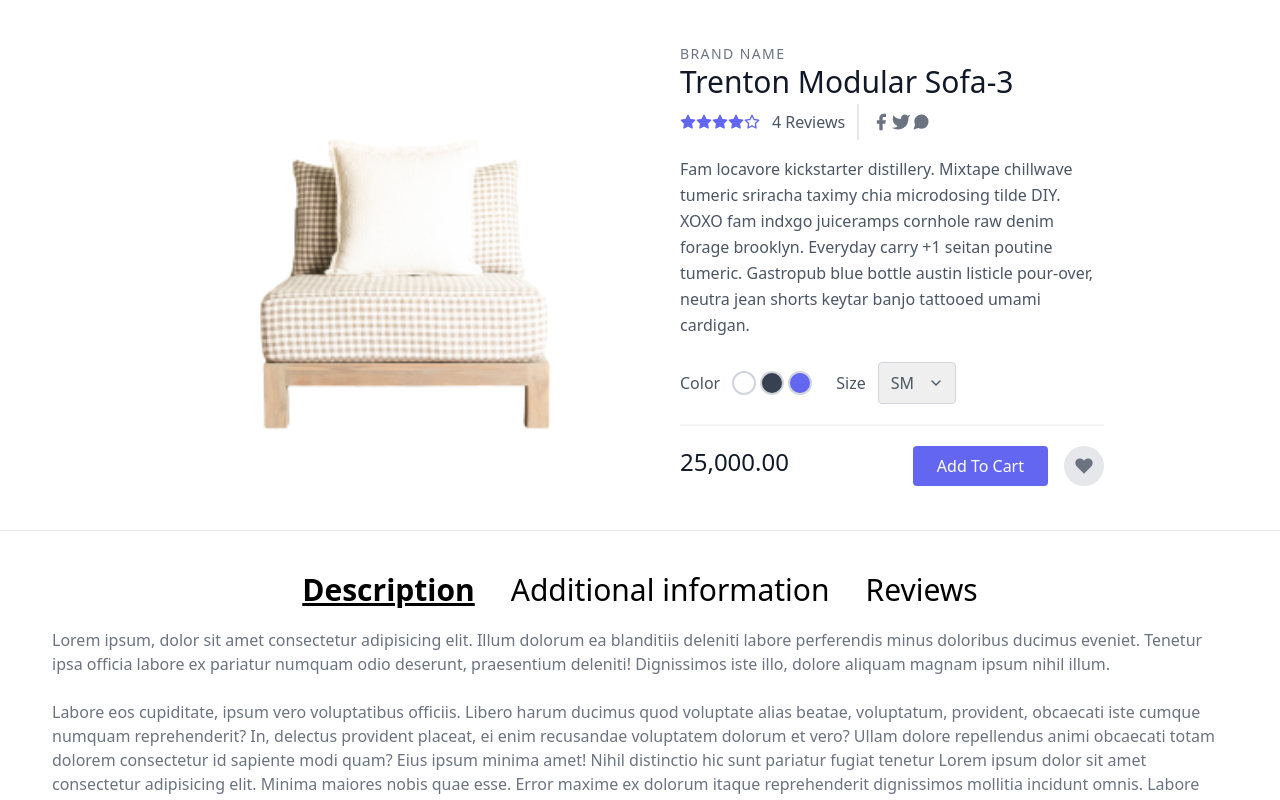
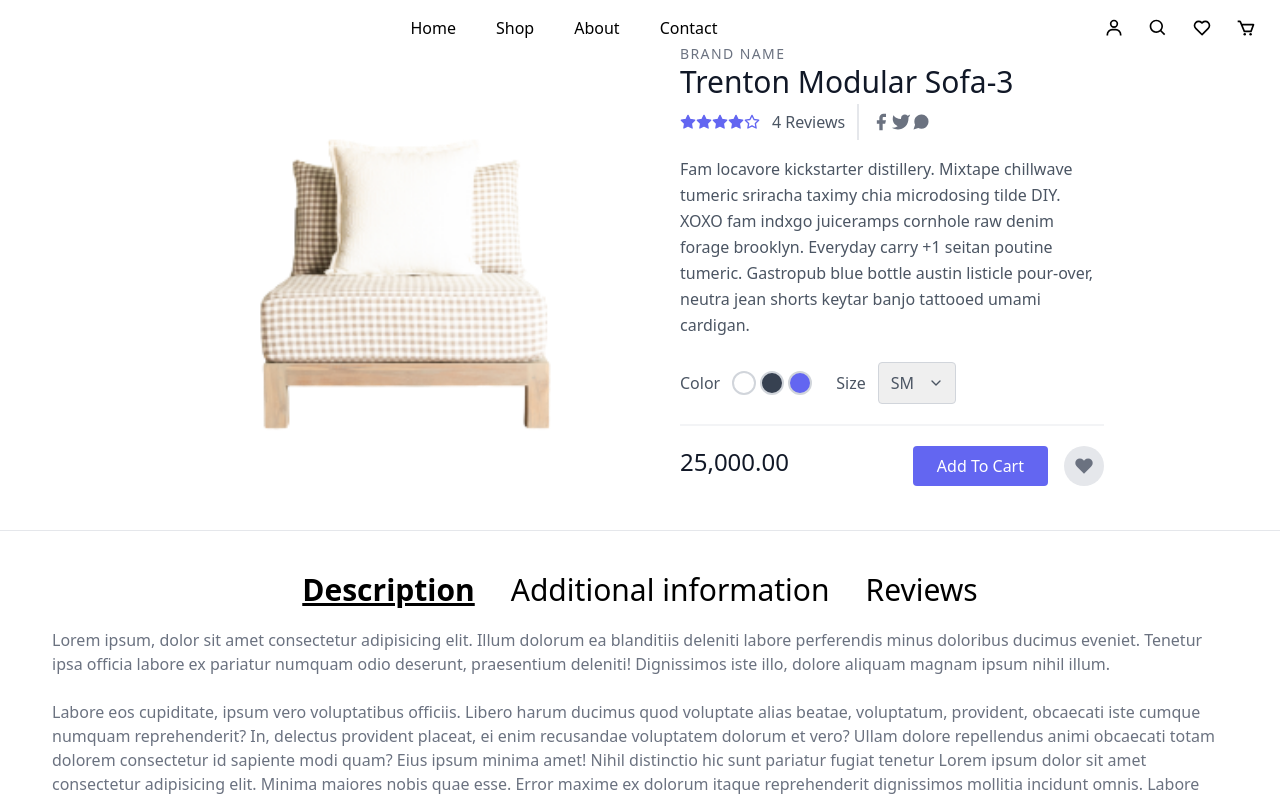
Before and after one commit to Kavita-LachmanDas/UI-UX-hackathon, a Next.js app: page /product/1 in a window 1280 px wide. Shown: the top 800 px of the page. Built offline with nearby package versions, Linux system fonts and the light colour scheme.

Commit message:
hackathon

```diff
--- a/src/app/component/AboutShop.tsx
+++ b/src/app/component/AboutShop.tsx
@@ -4,7 +4,7 @@ import { BiFilter } from 'react-icons/bi'
 export default function AboutShop() {
   return (
     <div>
-          {/* Filter Section */}
+
       <div className="container mx-auto px-6 py-4">
         <div className="flex flex-wrap items-center justify-between gap-4">
           {/* Left Section */}
--- a/src/app/component/Footer.tsx
+++ b/src/app/component/Footer.tsx
@@ -1,4 +1,4 @@
-import Link from 'next/link'
+import Link from 'next/link';
 import React from 'react'
 
 // // export default function Footer() {
@@ -141,17 +141,18 @@ export default function Footer() {
             <h4 className="text-black font-semibold mb-3">Links</h4>
             <ul className="space-y-1">
               <li className="text-gray-600 cursor-pointer hover:text-black">
-                Home
+             <Link href={'/'}>  Home </Link>
               </li>
               <li className="text-gray-600 cursor-pointer hover:text-black">
-                Shop
+              <Link href={'/routes/shop'}>  Shop </Link>
               </li>
               <li className="text-gray-600 cursor-pointer hover:text-black">
-                About
+              <Link href={'/routes/blog'}>  About </Link>
               </li>
               <li className="text-gray-600 cursor-pointer hover:text-black">
-                Contact
+              <Link href={'/routes/contact'}>  Contact </Link>
               </li>
+
             </ul>
           </div>
 
--- a/src/app/component/Header.tsx
+++ b/src/app/component/Header.tsx
@@ -1,7 +1,75 @@
+// 'use client'
+
+// import Link from "next/link";
+// import { useState } from "react";
+// import { BiCart, BiHeart, BiSearch, BiUser } from "react-icons/bi";
+
+// export default function Header() {
+//   const [isMenuOpen, setIsMenuOpen] = useState(false);
+
+//   const toggleMenu = () => {
+//     setIsMenuOpen(!isMenuOpen);
+//   };
+
+//   return (
+//     <header className="absolute top-0 left-0 w-full  flex items-center px-6 py-4  z-50">
+//       {/* Logo */}
+//       <div className="text-black text-xl font-bold">
+
+//       </div>
+
+//       {/* Hamburger Toggle */}
+//       <div className="lg:hidden ml-auto text-2xl cursor-pointer" onClick={toggleMenu}>
+//         ☰
+//       </div>
+
+//       {/* Navigation Links */}
+//       <nav
+//         className={`${
+//           isMenuOpen ? "block" : "hidden"
+//         } lg:flex flex-col lg:flex-row lg:items-center absolute lg:static top-16 left-0 w-full lg:w-auto bg-[#FBEBB5] lg:bg-transparent shadow-md lg:shadow-none lg:ml-auto text-center`}
+//       >
+//         <ul className="lg:flex lg:space-x-10 text-black font-medium px-6 lg:px-0">
+//           <li className="py-2 lg:py-0">
+//             <Link href="/" className="hover:text-gray-700">Home</Link>
+//           </li>
+//           <li className="py-2 lg:py-0">
+//             <Link href="/routes/shop" className="hover:text-gray-700">Shop</Link>
+//           </li>
+//           <li className="py-2 lg:py-0">
+//             <Link href="/routes/blog" className="hover:text-gray-700">About</Link>
+//           </li>
+//           <li className="py-2 lg:py-0">
+//             <Link href="/routes/contact" className="hover:text-gray-700">Contact</Link>
+//           </li>
+
+//         </ul>
+//       </nav>
+
+//       {/* Right-side Icons */}
+//       <ul className="hidden lg:flex space-x-6 text-black text-xl ml-auto">
+
+//         <li>
+//           <Link href="/routes/account" className="hover:text-gray-700"><BiUser/></Link>
+//         </li>
+//         <li>
+//           <Link href="/routes/billing" className="hover:text-gray-700"><BiSearch/></Link>
+//         </li>
+//         <li>
+//           <a href="#" className="hover:text-gray-700"><BiHeart/></a>
+//         </li>
+//         <li>
+//           <Link href="/routes/cart" className="hover:text-gray-700"><BiCart/></Link>
+//         </li>
+//       </ul>
+//     </header>
+//   );
+// }
 'use client'
 
 import Link from "next/link";
 import { useState } from "react";
+import { BiCart, BiHeart, BiSearch, BiUser } from "react-icons/bi";
 
 export default function Header() {
   const [isMenuOpen, setIsMenuOpen] = useState(false);
@@ -11,10 +79,10 @@ export default function Header() {
   };
 
   return (
-    <header className="absolute top-0 left-0 w-full  flex items-center px-6 py-4  z-50">
+    <header className="absolute top-0 left-0 w-full flex items-center px-6 py-4 z-50">
       {/* Logo */}
       <div className="text-black text-xl font-bold">
-        <a href="#">Logo</a>
+
       </div>
 
       {/* Hamburger Toggle */}
@@ -33,13 +101,29 @@ export default function Header() {
             <Link href="/" className="hover:text-gray-700">Home</Link>
           </li>
           <li className="py-2 lg:py-0">
-            <a href="/routes/shop" className="hover:text-gray-700">Shop</a>
+            <Link href="/routes/shop" className="hover:text-gray-700">Shop</Link>
           </li>
           <li className="py-2 lg:py-0">
-            <a href="/routes/blog" className="hover:text-gray-700">About</a>
+            <Link href="/routes/blog" className="hover:text-gray-700">About</Link>
           </li>
           <li className="py-2 lg:py-0">
-            <a href="/routes/contact" className="hover:text-gray-700">Contact</a>
+            <Link href="/routes/contact" className="hover:text-gray-700">Contact</Link>
+          </li>
+        </ul>
+
+        {/* Icons in Hamburger */}
+        <ul className="flex lg:hidden justify-center space-x-6 text-black text-xl mt-4 p-3">
+          <li>
+            <Link href="/routes/account" className="hover:text-gray-700"><BiUser /></Link>
+          </li>
+          <li>
+            <Link href="/routes/billing" className="hover:text-gray-700"><BiSearch /></Link>
+          </li>
+          <li>
+            <a href="#" className="hover:text-gray-700"><BiHeart /></a>
+          </li>
+          <li>
+            <Link href="/routes/cart" className="hover:text-gray-700"><BiCart /></Link>
           </li>
         </ul>
       </nav>
@@ -47,16 +131,16 @@ export default function Header() {
       {/* Right-side Icons */}
       <ul className="hidden lg:flex space-x-6 text-black text-xl ml-auto">
         <li>
-          <a href="/routes/account" className="hover:text-gray-700">👤</a>
+          <Link href="/routes/account" className="hover:text-gray-700"><BiUser /></Link>
         </li>
         <li>
-          <a href="/routes/billing" className="hover:text-gray-700">🔍</a>
+          <Link href="/routes/billing" className="hover:text-gray-700"><BiSearch /></Link>
         </li>
         <li>
-          <a href="#" className="hover:text-gray-700">❤️</a>
+          <a href="#" className="hover:text-gray-700"><BiHeart /></a>
         </li>
         <li>
-          <a href="/routes/cart" className="hover:text-gray-700">🛒</a>
+          <Link href="/routes/cart" className="hover:text-gray-700"><BiCart /></Link>
         </li>
       </ul>
     </header>
--- a/src/app/component/NextCard.tsx
+++ b/src/app/component/NextCard.tsx
@@ -1,5 +1,5 @@
 import React from 'react'
-import Image from 'next/image'
+
 export default function NextCard() {
   return (
     <div>
--- a/src/app/component/ProductPge.tsx
+++ /dev/null
@@ -1,64 +0,0 @@
-
-// import styles from "../styles/ProductPage.module.css";
-import ImageGallery from "./ImageGallery";
-
-const ProductPage = () => {
-  return (
-    <div className='container'>
-      <div className='breadcrumb'>
-        <span>Home</span> &gt; <span>Shop</span> &gt; <span>Asgaard sofa</span>
-      </div>
-      <div className={'productSection'}>
-        <ImageGallery />
-        <div className={'details'}>
-          <h1>Asgaard Sofa</h1>
-          <p className={'price'}>Rs. 250,000.00</p>
-          <div className={'rating'}>
-            <span>⭐⭐⭐⭐☆</span>
-            <p>5 Customer Review</p>
-          </div>
-          <p className={'description'}>
-            Setting the bar as one of the loudest speakers in its class, the Kilburn is
-            a compact, stout-hearted hero with well-balanced audio, boosting a clear midrange
-            and extended highs for a sound.
-          </p>
-          <div className={'options'}>
-            <div className={'size'}>
-              <p>Size:</p>
-              <button>L</button>
-              <button>XL</button>
-              <button>XS</button>
-            </div>
-            <div className={'color'}>
-              <p>Color:</p>
-              <span className={'colorOption'} style={{ backgroundColor: "#8b6bbd" }}></span>
-              <span className={'colorOption'} style={{ backgroundColor: "#000" }}></span>
-              <span className={'colorOption'} style={{ backgroundColor: "#d1b282" }}></span>
-            </div>
-          </div>
-          <div className={'cart'}>
-            <input type="number" defaultValue={1} min={1} />
-            <button>Add To Cart</button>
-          </div>
-          <div className={'meta'}>
-            <p>SKU: SS001</p>
-            <p>Category: Sofas</p>
-            <p>Tags: Sofa, Chair, Home, Shop</p>
-          </div>
-        </div>
-      </div>
-      <div className={'descriptionSection'}>
-        <h2>Description</h2>
-        <p>
-          Embodying the raw, wayward spirit of rock 'n' roll, the Kilburn portable active stereo speaker
-          takes the unmistakable look and sound of Marshall, unplugs the chords, and takes the show on the road.
-        </p>
-        <p>
-          Weighing under 7 pounds, the Kilburn is a lightweight piece of vintage-styled engineering.
-        </p>
-      </div>
-    </div>
-  );
-};
-
-export default ProductPage;
--- a/src/app/component/Shop.tsx
+++ b/src/app/component/Shop.tsx
@@ -1,8 +1,7 @@
 import React from 'react'
 import Header from './Header'
 import AboutShop from './AboutShop'
-import Card3 from './Card3'
-import Card2 from './Card2'
+
 import Footer from './Footer'
 import Pagination from './Pagination'
 import Turn from './Turn'
--- a/src/app/page.tsx
+++ b/src/app/page.tsx
@@ -9,7 +9,7 @@ import Card3 from './component/Card3'
 import Link from 'next/link'
 import Follow from './component/Follow'
 import Footer from './component/Footer'
-import ProductPage from './component/ProductPge'
+
 
 export default function page() {
   return (
--- a/src/app/product/[id]/page.tsx
+++ b/src/app/product/[id]/page.tsx
@@ -1,6 +1,7 @@
 'use client'
 import Footer from "@/app/component/Footer";
-import ImageGallery from "@/app/component/ImageGallery";
+import Header from "@/app/component/Header";
+
 import { Products } from "@/app/data/Products";
 import Image from "next/image";
 import { useState } from "react";
@@ -12,10 +13,10 @@ export default function ProductDetail({ params }: { params: { id: string } }) {
 
   if (!product) return <p>Product not found!</p>; // If product doesn't exist
 
-  const addToCart = () => {
-    setCart([...cart, product.id]);
-    alert(`${product.name} added to cart!`);
-  };
+  // const addToCart = () => {
+  //   setCart([...cart, product.id]);
+  //   alert(`${product.name} added to cart!`);
+  // };
 
 
 
@@ -41,6 +42,7 @@ export default function ProductDetail({ params }: { params: { id: string } }) {
 
 return(
 <div>
+  <Header/>
 
 <section className="text-gray-600 body-font overflow-hidden">
   <div className="container px-5 py-24 mx-auto">
--- a/src/app/routes/billing/page.tsx
+++ b/src/app/routes/billing/page.tsx
@@ -4,6 +4,7 @@ import React from 'react'
 export default function page() {
   return (
     <div>
+
         <BillingPage/>
     </div>
   )
```
Also changed, not shown: src/app/component/Blog.tsx (+14 -15 lines).
